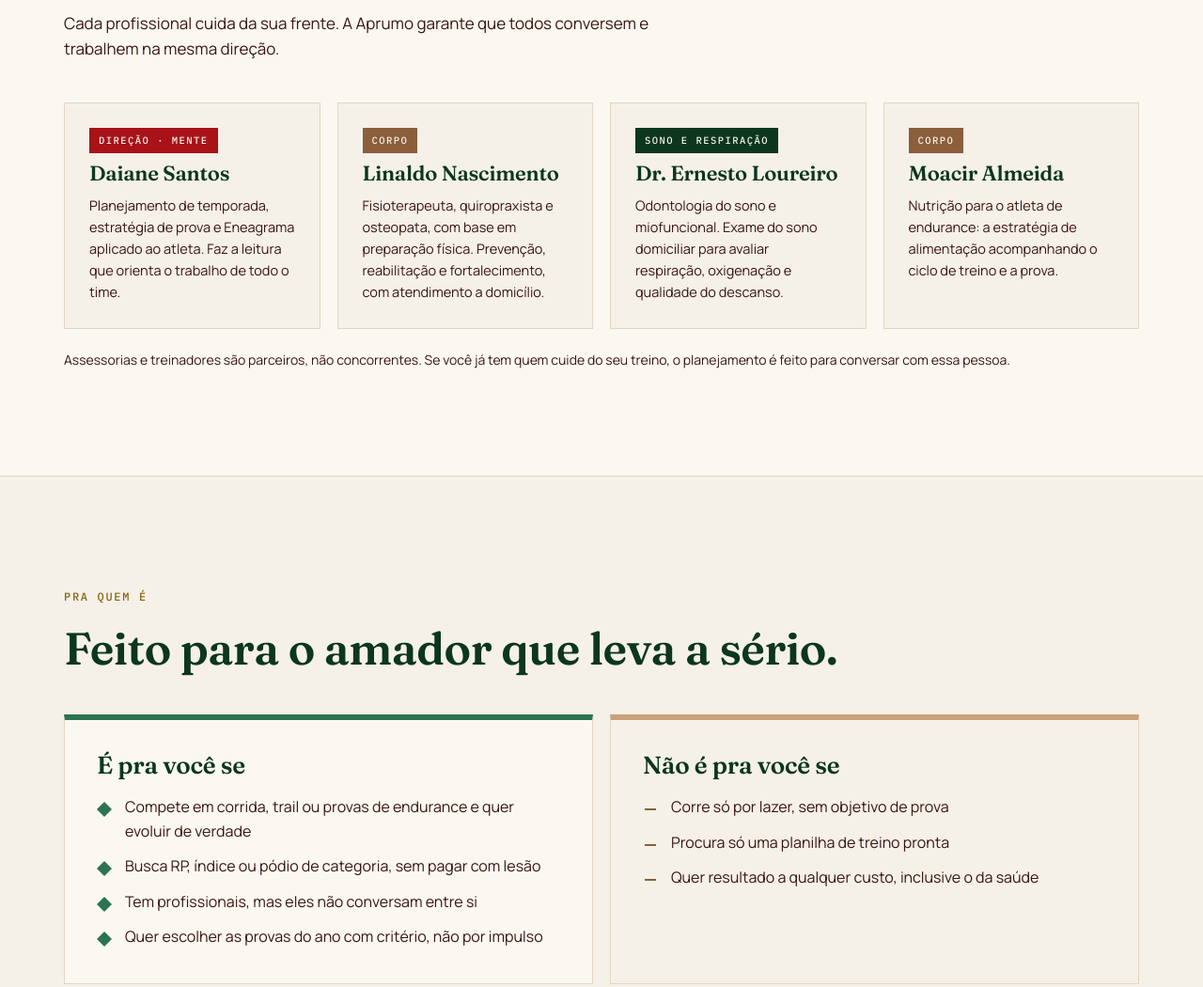
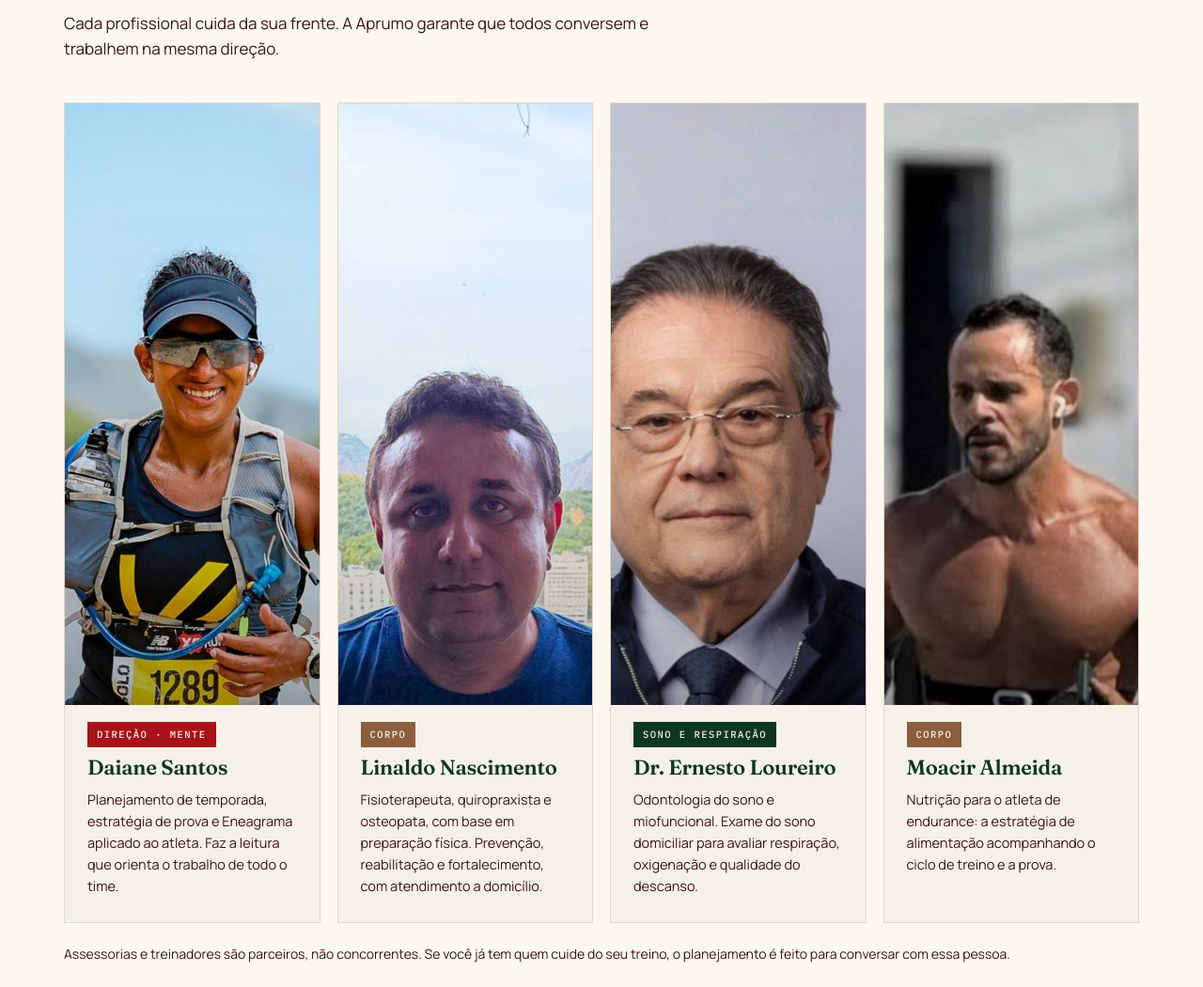
Before and after one commit to Daianesantosme/aprumo, a plain HTML site: page index.html in a window 1280 px wide. Shown: the part 6079-7129 px from the top of the page at 94% size. Drawn offline with Linux system fonts and the light colour scheme.

Commit message:
Add files via upload

```diff
--- a/index.html
+++ b/index.html
@@ -123,7 +123,9 @@ header{position:sticky;top:0;z-index:20;background:rgba(245,241,232,.94);backdro
 .team h2{font-size:clamp(32px,4vw,48px);margin:18px 0 16px}
 .team .intro{color:var(--terra-escuro);max-width:640px}
 .team-grid{display:grid;grid-template-columns:repeat(4,1fr);gap:18px;margin-top:44px}
-.member{background:var(--areia);border:1px solid var(--linha);padding:26px;display:flex;flex-direction:column;gap:10px}
+.member{background:var(--areia);border:1px solid var(--linha);padding:0 0 26px;display:flex;flex-direction:column;gap:10px;overflow:hidden}
+.member img{width:100%;aspect-ratio:1/1;object-fit:cover;margin-bottom:8px}
+.member>:not(img){margin-left:24px;margin-right:24px}
 .member .pill{align-self:flex-start;color:var(--areia);padding:5px 10px;font-size:10.5px}
 .member h3{font-size:22px}
 .member p{font-size:14.5px;color:var(--terra-escuro)}
@@ -427,21 +429,25 @@ footer{background:var(--terra-escuro);color:var(--areia-2);border-top:1px solid
     <p class="intro">Cada profissional cuida da sua frente. A Aprumo garante que todos conversem e trabalhem na mesma direção.</p>
     <div class="team-grid">
       <article class="member">
+        <img src="eq-daiane.jpg" alt="Daiane Santos correndo em prova de trail" width="640" height="640" loading="lazy">
         <span class="mono pill" style="background:#A81218">Direção · Mente</span>
         <h3>Daiane Santos</h3>
         <p>Planejamento de temporada, estratégia de prova e Eneagrama aplicado ao atleta. Faz a leitura que orienta o trabalho de todo o time.</p>
       </article>
       <article class="member">
+        <img src="eq-linaldo.jpg" alt="Linaldo Nascimento, fisioterapeuta" width="640" height="640" loading="lazy">
         <span class="mono pill" style="background:#8B5E3C">Corpo</span>
         <h3>Linaldo Nascimento</h3>
         <p>Fisioterapeuta, quiropraxista e osteopata, com base em preparação física. Prevenção, reabilitação e fortalecimento, com atendimento a domicílio.</p>
       </article>
       <article class="member">
+        <img src="eq-ernesto.jpg" alt="Dr. Ernesto Loureiro, odontologia do sono" width="640" height="640" loading="lazy">
         <span class="mono pill" style="background:#0C361E">Sono e respiração</span>
         <h3>Dr. Ernesto Loureiro</h3>
         <p>Odontologia do sono e miofuncional. Exame do sono domiciliar para avaliar respiração, oxigenação e qualidade do descanso.</p>
       </article>
       <article class="member">
+        <img src="eq-moacir.jpg" alt="Moacir Almeida, nutricionista, correndo" width="640" height="640" loading="lazy">
         <span class="mono pill" style="background:#8B5E3C">Corpo</span>
         <h3>Moacir Almeida</h3>
         <p>Nutrição para o atleta de endurance: a estratégia de alimentação acompanhando o ciclo de treino e a prova.</p>
```
Also changed, not shown: temporada2027.html (+7 -1 lines), eq-daiane.jpg (added), eq-ernesto.jpg (added), eq-linaldo.jpg (added), eq-moacir.jpg (added).
